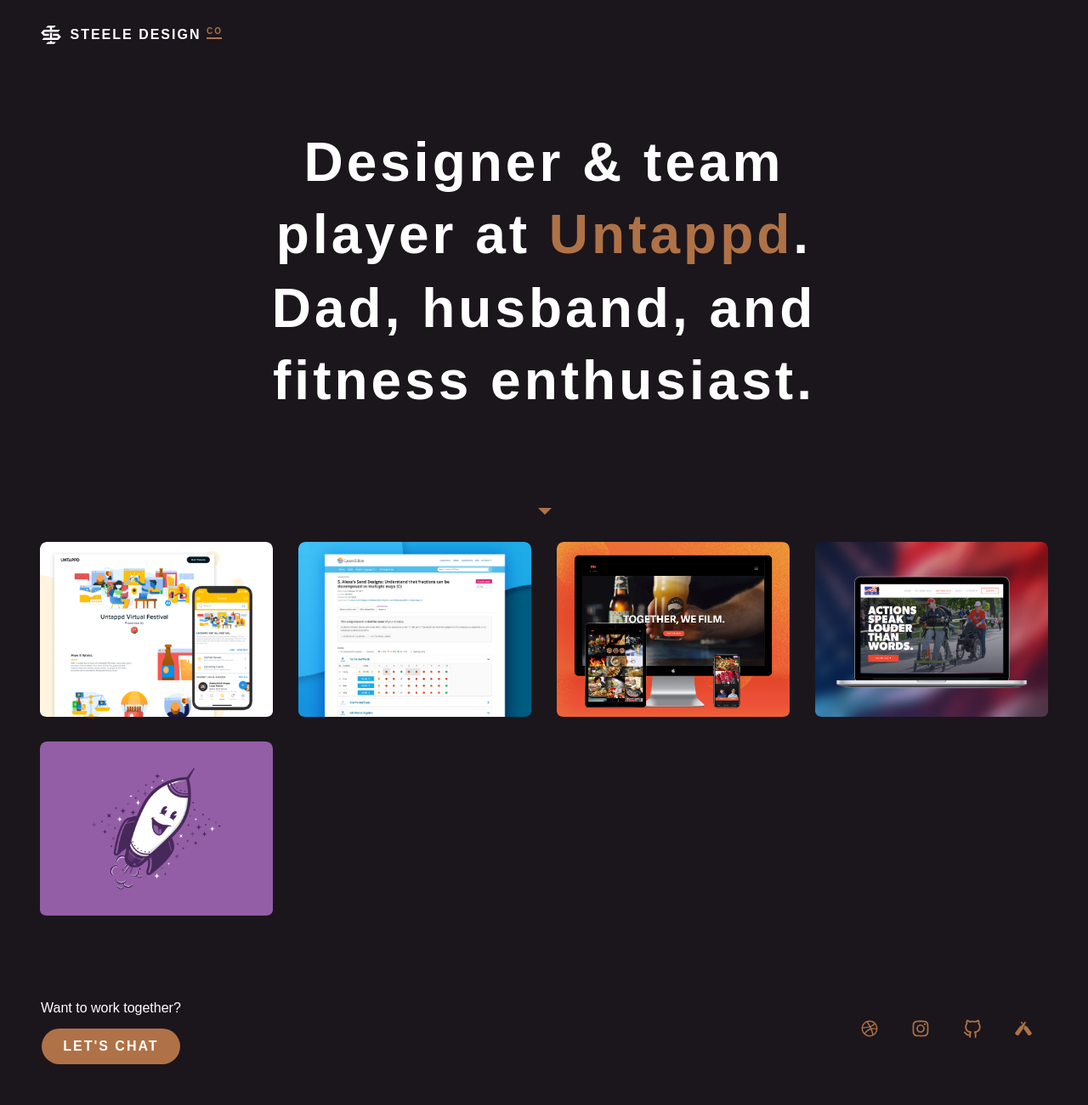
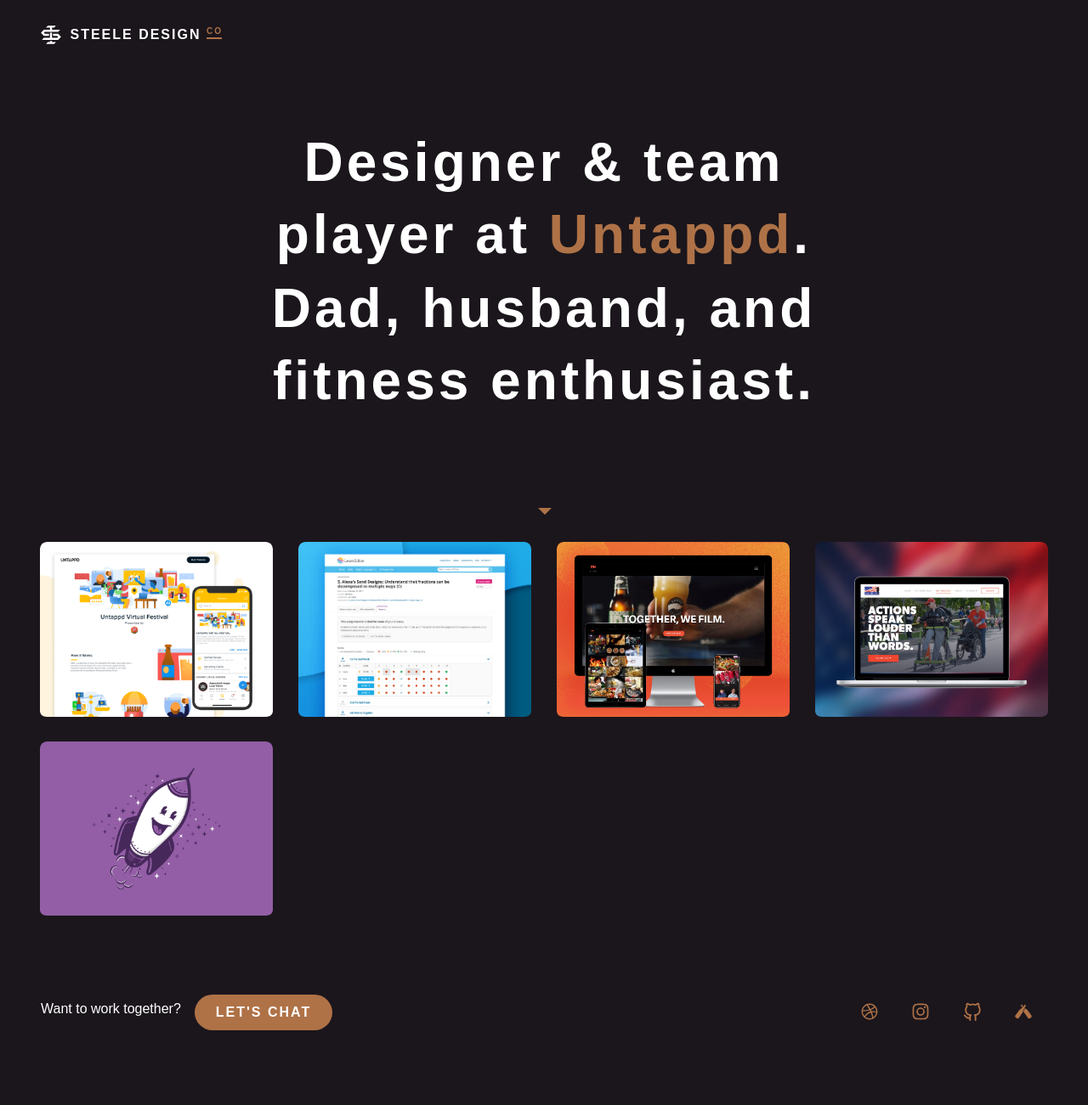
Before and after one commit to iansteele/iansteele, a Jekyll site: the page built from index.html, in a window 1280 px wide. Shown: the whole page at 85% size. Built offline with Jekyll 4.4.1, drawn with Linux system fonts in a browser that asks for light colours; some web fonts are replaced; after the commit the page ends 1261 px from its top, so only the background shows below that.

Commit message:
added margin to footer cta

```diff
--- a/_sass/_content.scss
+++ b/_sass/_content.scss
@@ -116,6 +116,7 @@ header {
 
     p {
       font-size: 1rem;
+      margin-right: 1rem;
     }
 
     .btn {
@@ -124,6 +125,10 @@ header {
 
     .social {
       margin: 0;
+    }
+
+    .cta {
+      flex-direction: row;
     }
   }
 }
```
